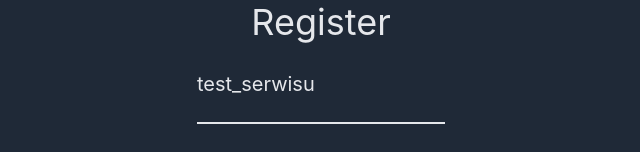
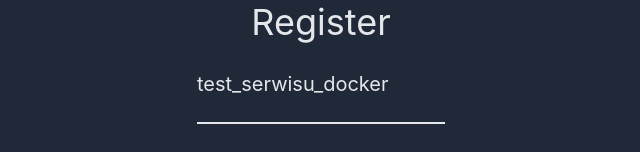
Before and after one commit to MrHDOLEK/trello_copy, a React (Create React App) app: page / in a window 1280 px wide. Shown: the part 139-291 px from the top of the page, without its empty margins (319-959 px from the left). Built offline with nearby package versions, Linux system fonts and the light colour scheme.

Commit message:
Update Register.js

```diff
--- a/src/components/authentication/Register.js
+++ b/src/components/authentication/Register.js
@@ -26,7 +26,7 @@ const Register = ({ getAuth }) => {
       <h1 className="text-gray-200 text-center text-4xl mb-5">Register</h1>
       <form onSubmit={onSubmit}>
         <InputField
-          label="test_serwisu"
+          label="test_serwisu_docker"
           type="email"
           name="Email"
           id="Email"
```
